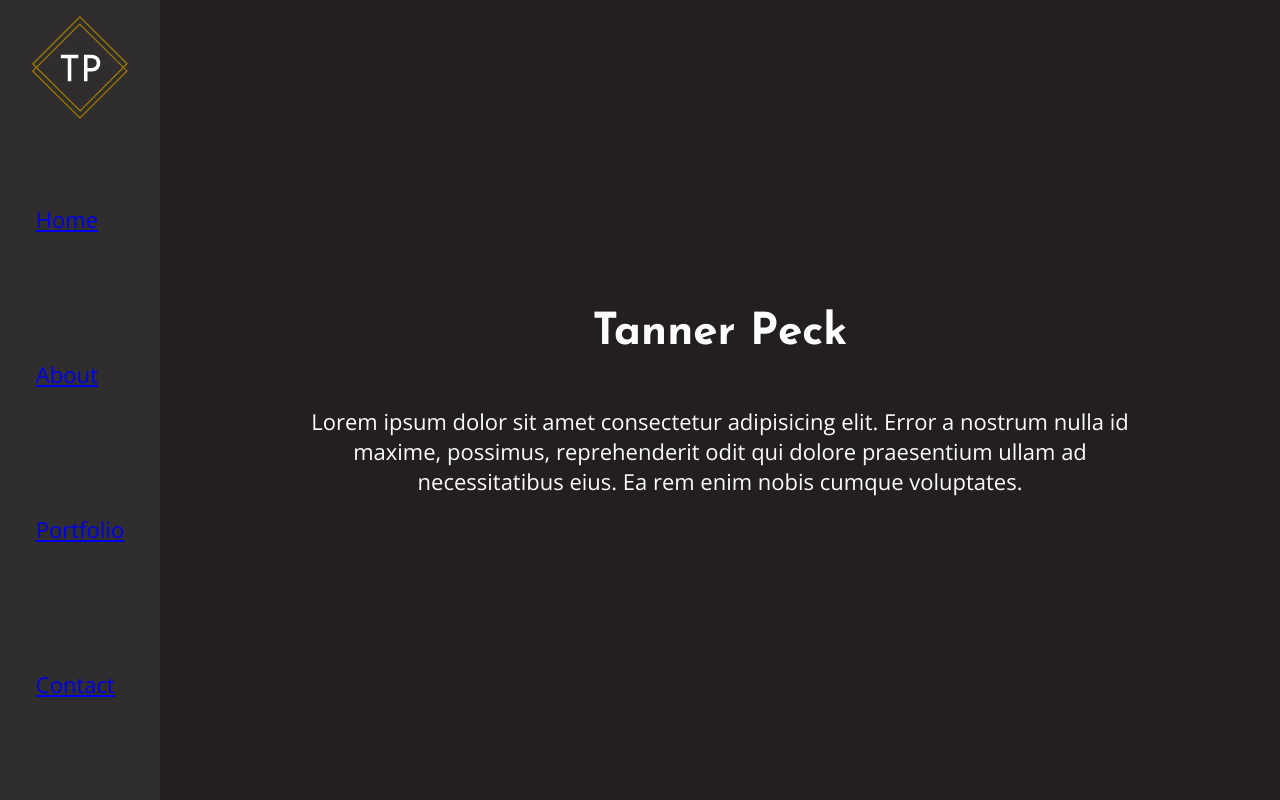
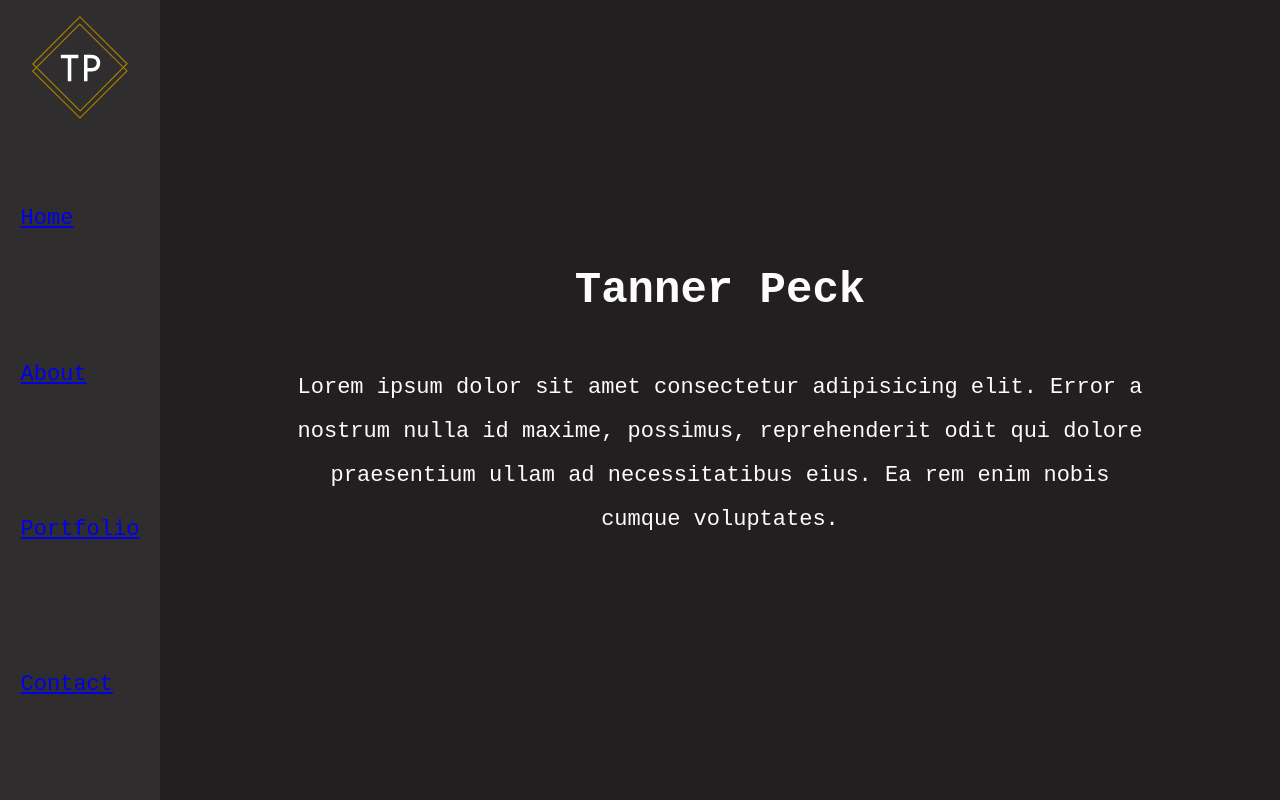
Before and after one commit to mpeck99/tanner-peck-portfolio, a SvelteKit app: page / in a window 1280 px wide. Built offline with nearby package versions, Linux system fonts and the light colour scheme.

Commit message:
updating the font

```diff
--- a/src/routes/+layout.svelte
+++ b/src/routes/+layout.svelte
@@ -4,7 +4,7 @@
 
 <svelte:head>
   <style>
-    @import url("https://fonts.googleapis.com/css2?family=Josefin+Sans:wght@400;700&family=Open+Sans:wght@400;700&display=swap");
+    @import url("https://fonts.googleapis.com/css2?family=Ubuntu+Mono:ital,wght@0,400;0,700;1,400;1,700&display=swap" rel="stylesheet");
   </style>
 </svelte:head>
 
@@ -19,8 +19,8 @@
 <style lang="scss">
   :global(:root){
 
-    --ff-head: 'Josefin Sans', sans-serif;
-    --ff-body: 'Open Sans', sans-serif;
+    --ff-head: 'Ubuntu Mono', monospace;
+    --ff-body: 'Courier New', Courier, monospace;
 
     --clr-black: hsl(345, 6%, 13%);
     --clr-greyD: hsl(330, 2%, 18%);
@@ -43,6 +43,10 @@
 
     background: var(--clr-black);
     color: var(--clr-white);
+
+    :global(p) {
+      line-height: 2;
+    }
   }
 
   :global(h1, h2, h3, h4, h5, h6){
@@ -62,6 +66,8 @@
     grid-column: 1 / 2;
 
     background: var(--clr-greyD);
+
+    z-index: 1;
   }
 
   main {
```
